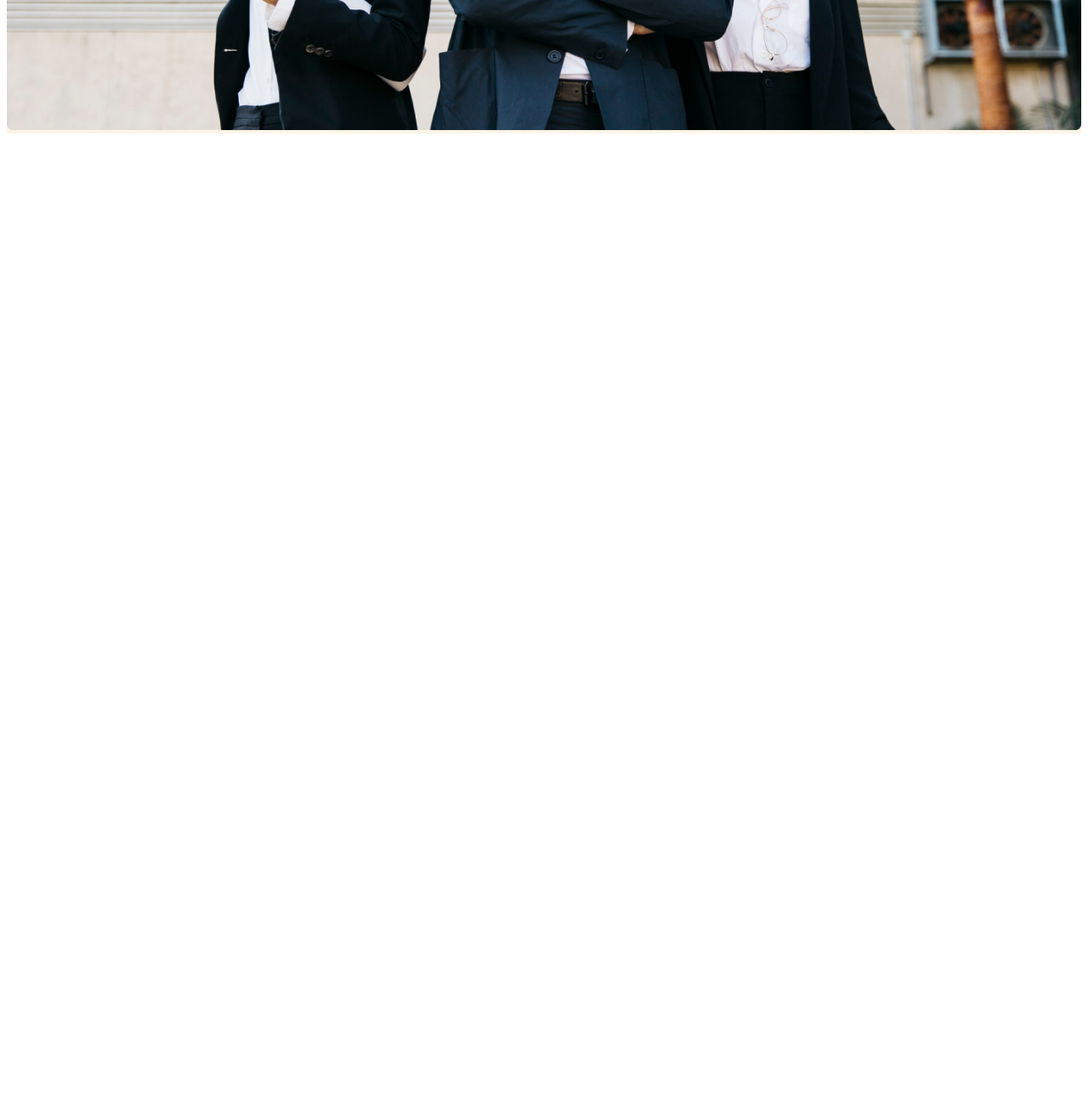
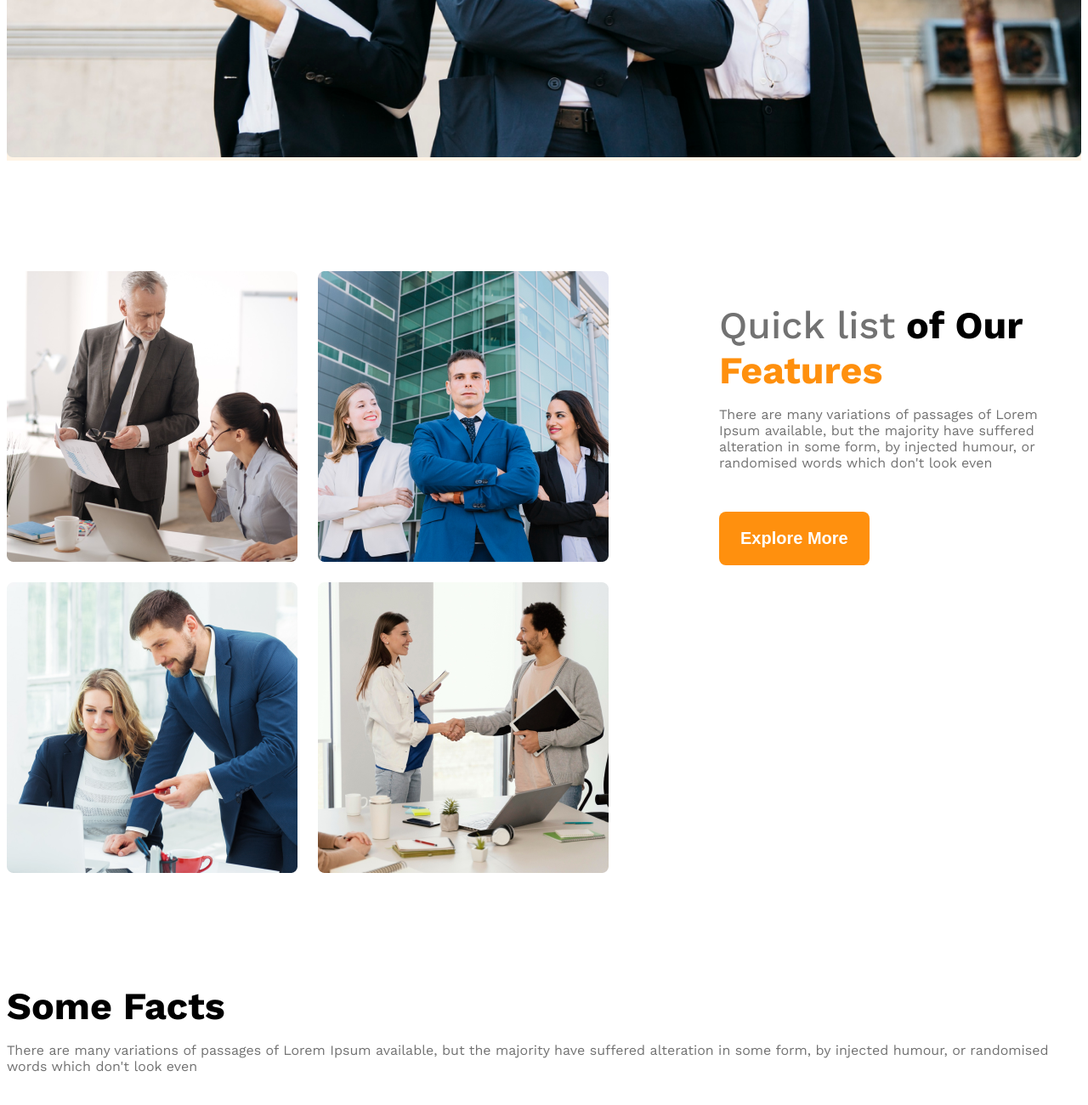
Before and after one commit to bokhtiarweb/architect, a plain HTML site: page index.html in a window 1280 px wide. Shown: the part 946-2246 px from the top of the page at 85% size. Before the commit the page ends 1111 px from the top, so only its background shows below. Drawn offline with nearby package versions, Linux system fonts and the light colour scheme.

Commit message:
added team section with responsive

```diff
--- a/index.html
+++ b/index.html
@@ -34,7 +34,31 @@
         </div>
     </header>
 
-    <main></main>
+    <main>
+        <!-- Team section start -->
+        <section class="teams disply_flex">
+            <div class="team_img_container">
+                <img src="./images/team1.png" alt="Discusing two architechs" />
+                <img src="./images/team2.png" alt="Discusing two architechs" />
+                <img src="./images/team3.png" alt="Discusing two architechs" />
+                <img src="./images/team4.png" alt="Discusing two architechs" />
+            </div>
+            <div class="our_features">
+                <h1 class="section_title"><span id="quick_list" class="text_light_grey">Quick list</span> <span>of Our</span> <span class="text_primary">Features</span></h1>
+                <p class="feature_desc text_light_grey">There are many variations of passages of Lorem Ipsum available, but the majority have suffered alteration in some form, by injected humour, or randomised words which don't look even</p>
+                <button class="btn_primary">Explore More</button>
+            </div>
+        </section>
+
+        <!-- Feature section start -->
+         <section>
+            <h3 class="section_title">Some Facts</h3>
+            <p class="text_light_grey">There are many variations of passages of Lorem Ipsum available, but the majority have suffered alteration in some form, by injected humour, or randomised words which don't look even</p>
+         </section>
+
+         <!-- some fact section star -->
+          <section class="some_facts"></section>
+    </main>
 
     <footer></footer>
 </body>
--- a/styles/architects.css
+++ b/styles/architects.css
@@ -6,6 +6,9 @@
 /* Shared styles */
 .disply_flex{
     display: flex;
+}
+.text_primary{
+    color: #FF900E;
 }
 /* Dark 02 */
 .text_grey{
@@ -22,11 +25,25 @@
     background-color: rgb(255, 144, 14);
     color: rgb(255, 255, 255);
     padding: 20px 25px;
+    margin-top: 32px;
     font-size: 1.25rem;
     font-weight: 600;
     border-radius: 8px;
     border: none;
     cursor: pointer;
+}
+
+main{
+    max-width: 1440px;
+    margin: 0 auto;
+}
+main > section{
+    margin-top: 130px;
+}
+.section_title{
+    font-size: 2.8rem;
+    font-weight: 700;
+    margin-bottom: 5px;
 }
 /* header styles */
 
@@ -74,9 +91,48 @@ h1.banner_title{
     width: 100%;
 }
 
+/* team and features related styles */
+.teams{
+    text-align: center;
+}
+.team_img_container{
+    display: grid;
+    grid-template-columns: repeat(2, 1fr);
+    gap: 24px
+}
+.our_features{
+    max-width: 530px;
+    margin-left: 130px;
+    text-align: left;
+}
+#quick_list{
+    font-weight: 500;
+}
+
 /* Responsive media query */
 @media screen and (max-width: 576px){
-    .navbar, .menu{
+    .navbar, .menu, .teams{
         flex-direction: column;
     }
+    .logo > a{
+        font-size: 1.6rem;
+    }
+    h1.banner_title{
+        font-size: 2rem;
+    }
+    .team_img_container{
+        grid-template-columns: repeat(1, 1fr);
+    }
+    .our_features{
+        margin-left: 5px;
+    }
 }
+
+@media screen and (min-width: 576px) and (max-width: 992px) {
+    .teams{
+        flex-direction: column;
+    }
+    .our_features{
+        margin-left: 5px;
+    }
+}
```
